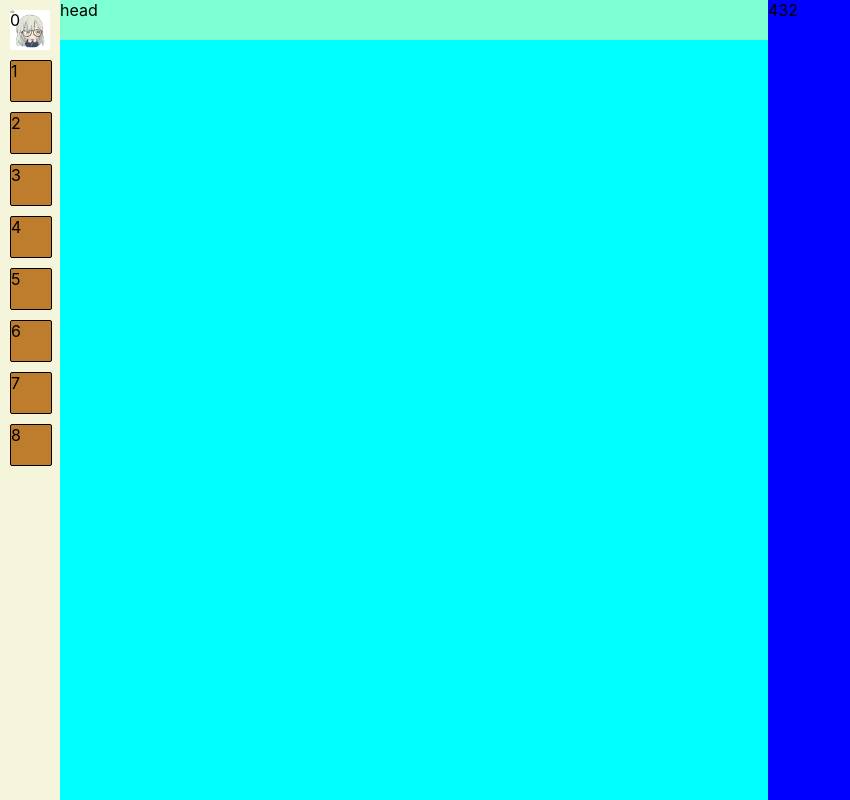
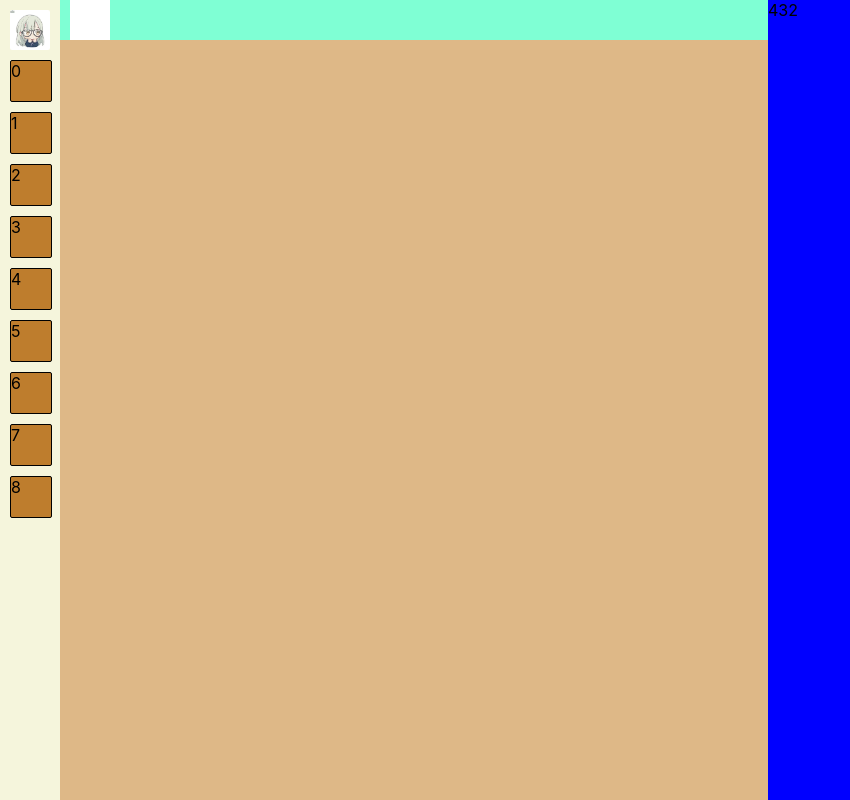
Before and after one commit to Nouchi-Kousu/TrussVizPy, a React (Create React App) app in the folder react-frontend/: page /truss in a window 1280 px wide. Shown: the whole page, without its empty margins (0-850 px from the left). Built offline with nearby package versions, Linux system fonts and the light colour scheme.

Commit message:
构建左侧边栏逻辑

```diff
--- a/react-frontend/src/page/Truss/CSS/App.scss
+++ b/react-frontend/src/page/Truss/CSS/App.scss
@@ -1,3 +1,9 @@
+html, body {
+    margin: 0;
+    height: 100%;
+    overflow: hidden;
+}
+
 .truss {
     width: 100vw;
     height: 100vh;
@@ -20,6 +26,8 @@
 .only {
     width: 100vw;
     height: 100vh;
+    margin: 0;
+    padding: 0;
 }
 
 .draw {
@@ -27,11 +35,30 @@
     width: 100%;
     background-color: aqua;
     display: flex;
+    box-sizing: border-box;
+
+    .right {
+        width: calc(100vw - 60px);
+        height: 100%;
+        background-color: blueviolet;
+        .canvas {
+            width: 100%;
+            height: calc(100% - 40px);
+            background-color: burlywood;
+        }
+    }
 
     .head {
         width: 100%;
         height: 40px;
         background-color: aquamarine;
+        li {
+            list-style-type: none;
+            width: 40px;
+            height: 40px;
+            background-color: rgb(255, 255, 255);
+            margin-left: 10px;
+        }
     }
 
     .left {
--- a/react-frontend/src/page/Truss/draw/Draw.tsx
+++ b/react-frontend/src/page/Truss/draw/Draw.tsx
@@ -1,13 +1,19 @@
-import Head from "./Head"
-import Left from "./Left"
+import Right from "./Right";
+import Left from "./Left";
+import {penTypeConText} from './context'
+import { createContext, useState } from "react";
 
 const Draw = () => {
+    const [penType, setPenType] = useState("choose");
+
     return (
         <div className="draw">
-            <Left />
-            <Head />
+            <penTypeConText.Provider value={[penType, setPenType]}>
+                <Left />
+                <Right />
+            </penTypeConText.Provider>
         </div>
-    )
-}
+    );
+};
 
-export default Draw
+export default Draw;
--- a/react-frontend/src/page/Truss/draw/Head.tsx
+++ b/react-frontend/src/page/Truss/draw/Head.tsx
@@ -1,6 +1,25 @@
+import { useContext } from "react"
+import {penTypeConText} from "./context"
+
 const Head = () => {
+    const [penType] = useContext(penTypeConText)
+    let headTable
+    switch (penType) {
+        case "choose":
+            break
+        case "move":
+            break
+        case "grab":
+            headTable = <>
+
+            </>
+            break
+    }
+
     return (
-        <div className="head">head</div>
+        <div className="head">
+            <li className={penType}></li>
+        </div>
     )
 }
 
--- a/react-frontend/src/page/Truss/draw/Left.tsx
+++ b/react-frontend/src/page/Truss/draw/Left.tsx
@@ -1,23 +1,30 @@
+import { useContext } from "react";
+import {penTypeConText} from './context'
+
 const Left = () => {
     const button = [
-        "logo",
         "choose",
         "move",
+        "grab",
         "delete",
         "point",
         "line",
         "constraint2",
         "constraint1",
-        "load"
+        "load",
     ];
+    const [penType, setPenType] = useContext(penTypeConText)
     const buttons = button.map((item, idx) => (
-        <li className={item} key={item}>
+        <li className={item} key={item} onClick={() => setPenType(item)}>
             {idx}
         </li>
     ));
     return (
         <div className="left">
-            <ul className="leftButton">{buttons}</ul>
+            <ul className="leftButton">
+                <li className="logo"></li>
+                {buttons}
+            </ul>
         </div>
     );
 };
--- /dev/null
+++ b/react-frontend/src/page/Truss/draw/Right.tsx
@@ -0,0 +1,12 @@
+import Head from './Head'
+
+const Right = () => {
+    return (
+        <div className='right'>
+            <Head />
+            <canvas className='canvas'></canvas>
+        </div>
+    )
+}
+
+export default Right
--- /dev/null
+++ b/react-frontend/src/page/Truss/draw/context.tsx
@@ -0,0 +1,3 @@
+import { createContext } from "react";
+
+export const penTypeConText = createContext<any>(null)
```
